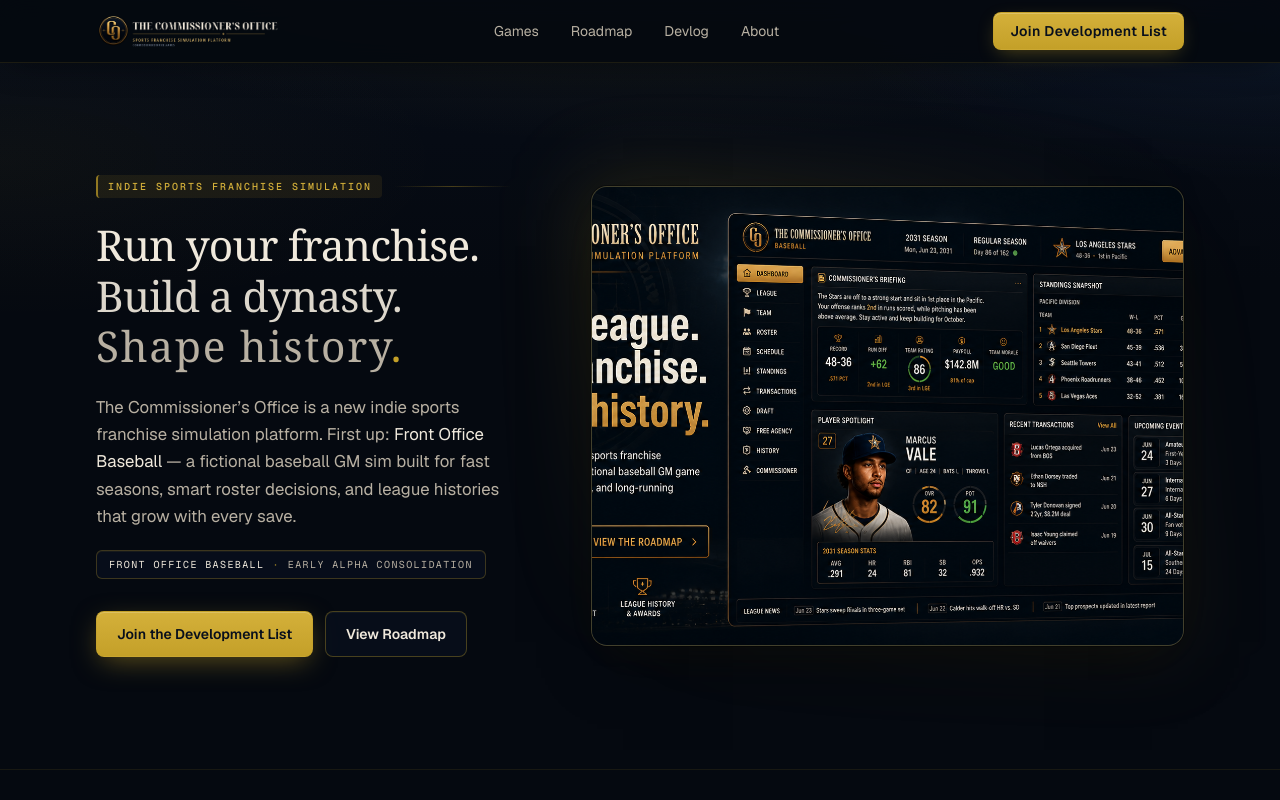
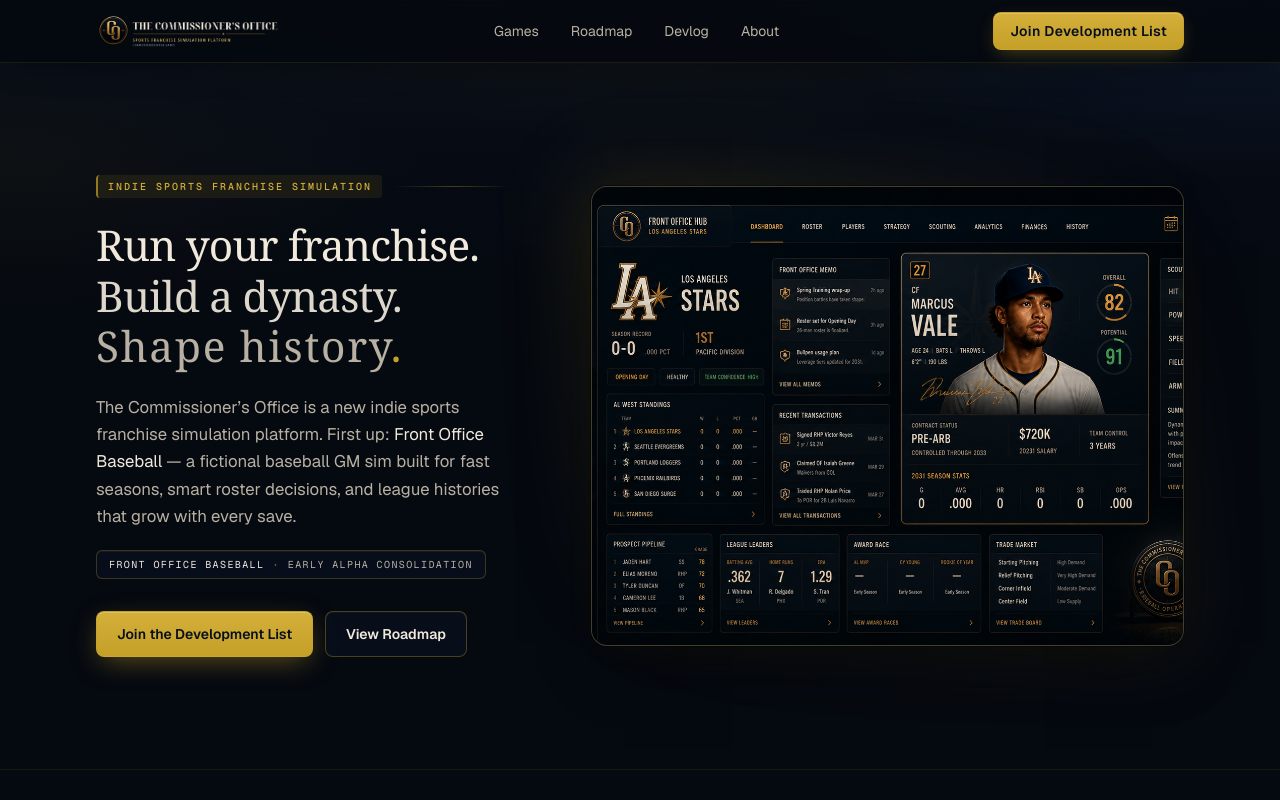
Before and after one commit to lg4ny/commissioners-office-site, a Next.js app: page / in a window 1280 px wide. Shown: the top 800 px of the page. Built offline with nearby package versions, Linux system fonts and the light colour scheme.

Commit message:
Use new dashboard hero asset

```diff
--- a/src/app/page.tsx
+++ b/src/app/page.tsx
@@ -16,7 +16,7 @@ function publicImageExists(filename: string): boolean {
   }
 }
 
-const HERO_BANNER_PATH = "/images/hero-banner.png";
+const HERO_HOME_IMAGE = "/images/hero-dashboard.png";
 
 const hasGameUiShell = publicImageExists("game-ui-shell.png");
 const hasTeamPageHeader = publicImageExists("team-page-header.png");
@@ -139,7 +139,7 @@ function HeroVisual() {
         {/* object-cover + right-weighted focal point: emphasizes in-image UI / player card, de-emphasizes duplicate headline/CTA art on the left */}
         <div className="relative min-h-[360px] w-full overflow-hidden rounded-2xl border border-brand-gold/28 bg-brand-navy-mid shadow-[0_28px_72px_-32px_rgba(0,0,0,0.78),0_12px_48px_-24px_rgba(196,160,40,0.12),inset_0_1px_0_rgba(212,176,58,0.18)] ring-1 ring-black/40 sm:min-h-[400px] lg:min-h-[440px] xl:min-h-[460px]">
           <Image
-            src={HERO_BANNER_PATH}
+            src={HERO_HOME_IMAGE}
             alt="Front Office Baseball — league hub, standings, and in-game UI"
             fill
             className="object-cover object-[92%_46%] min-[400px]:object-[86%_46%] sm:object-[82%_46%] md:object-[78%_46%] lg:object-[72%_45%] xl:object-[70%_44%]"
```
Also changed, not shown: public/images/hero-dashboard.png (added).
